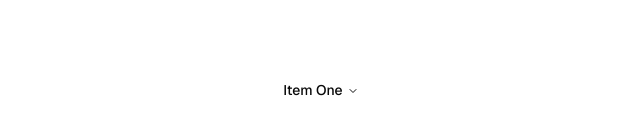
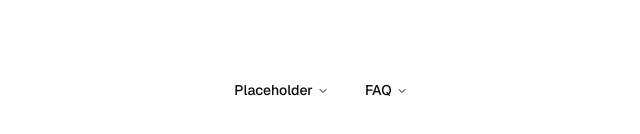
Before and after one commit to JoeyCorbett/osprey-chat, a Next.js app: page / in a window 1280 px wide. Shown: the part 310-444 px from the top of the page, without its empty margins (319-959 px from the left). Built offline with nearby package versions, Linux system fonts and the light colour scheme.

Commit message:
Refactor navigation by creating NavMenu component

```diff
--- a/app/page.tsx
+++ b/app/page.tsx
@@ -1,29 +1,10 @@
-import {
-NavigationMenu,
-NavigationMenuContent,
-NavigationMenuIndicator,
-NavigationMenuItem,
-NavigationMenuLink,
-NavigationMenuList,
-NavigationMenuTrigger,
-NavigationMenuViewport,
-} from "@/components/ui/navigation-menu"
-
+import NavMenu from '../components/nav-menu'
 
 export default function Home() {
   return (
     <div className="grid grid-rows-[20px_1fr_20px] items-center justify-items-center min-h-screen p-8 pb-20 gap-16 sm:p-20 font-[family-name:var(--font-geist-sans)]">
       <main className="flex flex-col gap-8 row-start-2 items-center sm:items-start">
-      <NavigationMenu>
-        <NavigationMenuList>
-          <NavigationMenuItem>
-            <NavigationMenuTrigger>Item One</NavigationMenuTrigger>
-            <NavigationMenuContent>
-              <NavigationMenuLink>Link</NavigationMenuLink>
-            </NavigationMenuContent>
-            </NavigationMenuItem>
-          </NavigationMenuList>
-        </NavigationMenu>
+        <NavMenu />
       </main>
     </div>
   );
--- /dev/null
+++ b/components/nav-menu.tsx
@@ -0,0 +1,32 @@
+import {
+    NavigationMenu,
+    NavigationMenuContent,
+    NavigationMenuIndicator,
+    NavigationMenuItem,
+    NavigationMenuLink,
+    NavigationMenuList,
+    NavigationMenuTrigger,
+    NavigationMenuViewport,
+    } from "@/components/ui/navigation-menu"
+
+    export default function NavMenu() {
+        return (
+          <NavigationMenu>
+            <NavigationMenuList>
+              <NavigationMenuItem>
+                <NavigationMenuTrigger>Placeholder</NavigationMenuTrigger>
+                <NavigationMenuContent>
+                  <NavigationMenuLink href="/#">Placeholder Link</NavigationMenuLink>
+                </NavigationMenuContent>
+              </NavigationMenuItem>
+
+              <NavigationMenuItem>
+                <NavigationMenuTrigger>FAQ</NavigationMenuTrigger>
+                <NavigationMenuContent>
+                  <NavigationMenuLink href="/#">FAQ Link</NavigationMenuLink>
+                </NavigationMenuContent>
+              </NavigationMenuItem>
+            </NavigationMenuList>
+          </NavigationMenu>
+        );
+      }
```
